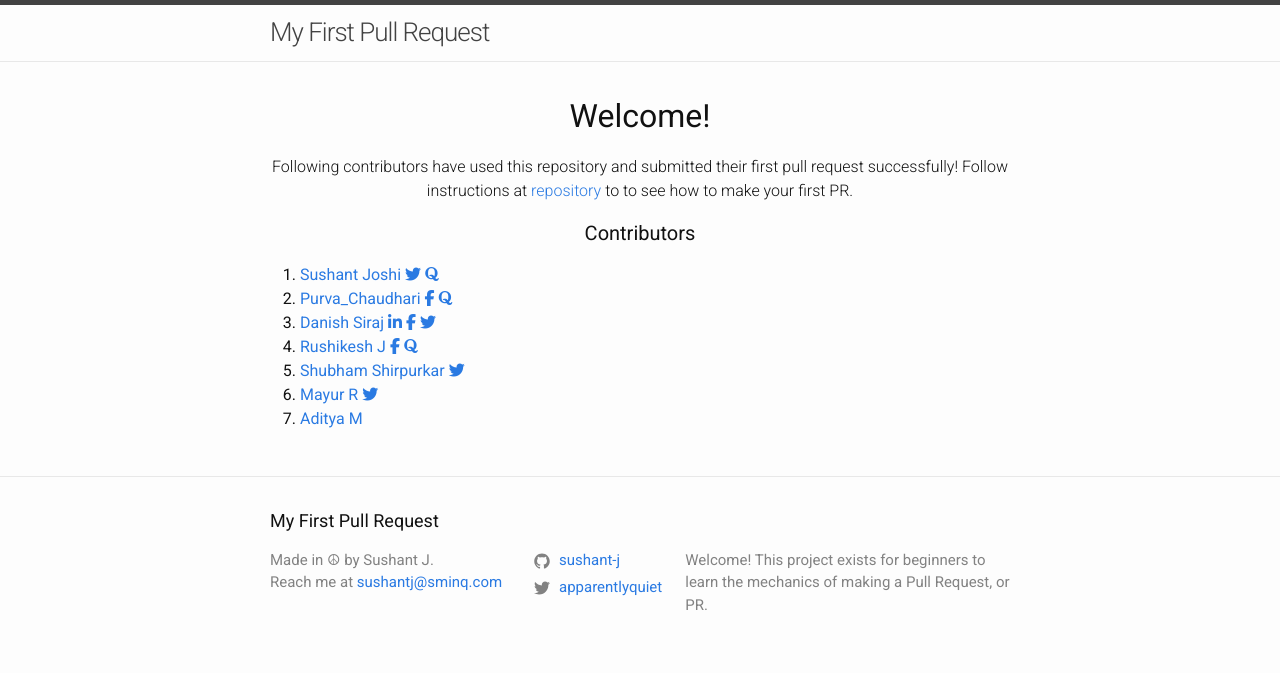
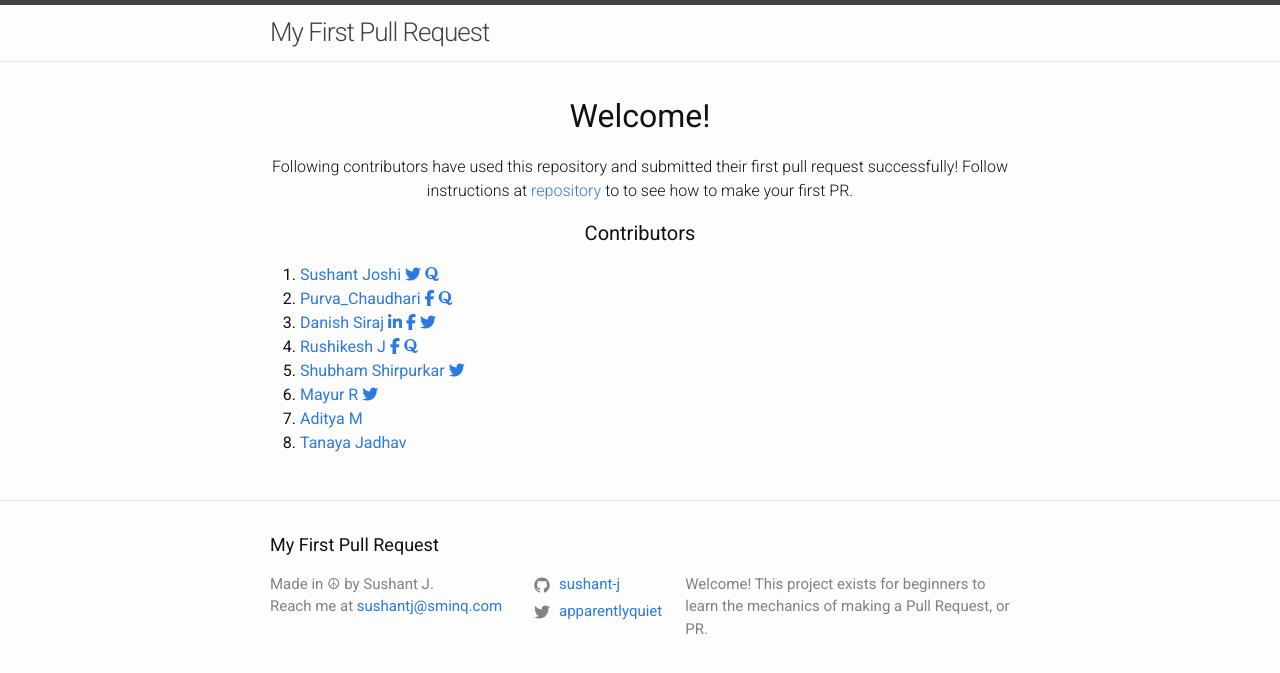
Before and after one commit to sushant-j/my-first-pull-request, a Jekyll site: the page built from index.md, in a window 1280 px wide. Shown: the top 673 px of the page. Built offline with Jekyll 4.4.1, drawn with Linux system fonts in a browser that asks for light colours; nearby versions of some CDN libraries.

Commit message:
My First Commit

```diff
--- a/_layouts/home.html
+++ b/_layouts/home.html
@@ -79,5 +79,10 @@ layout: default
         Aditya M
       </a>
     </li>
+<li>
+      <a href="https://github.com/TanayaSJadhav">
+        Tanaya  Jadhav
+      </a>
+    </li>
   </ol>
 </div>
```
